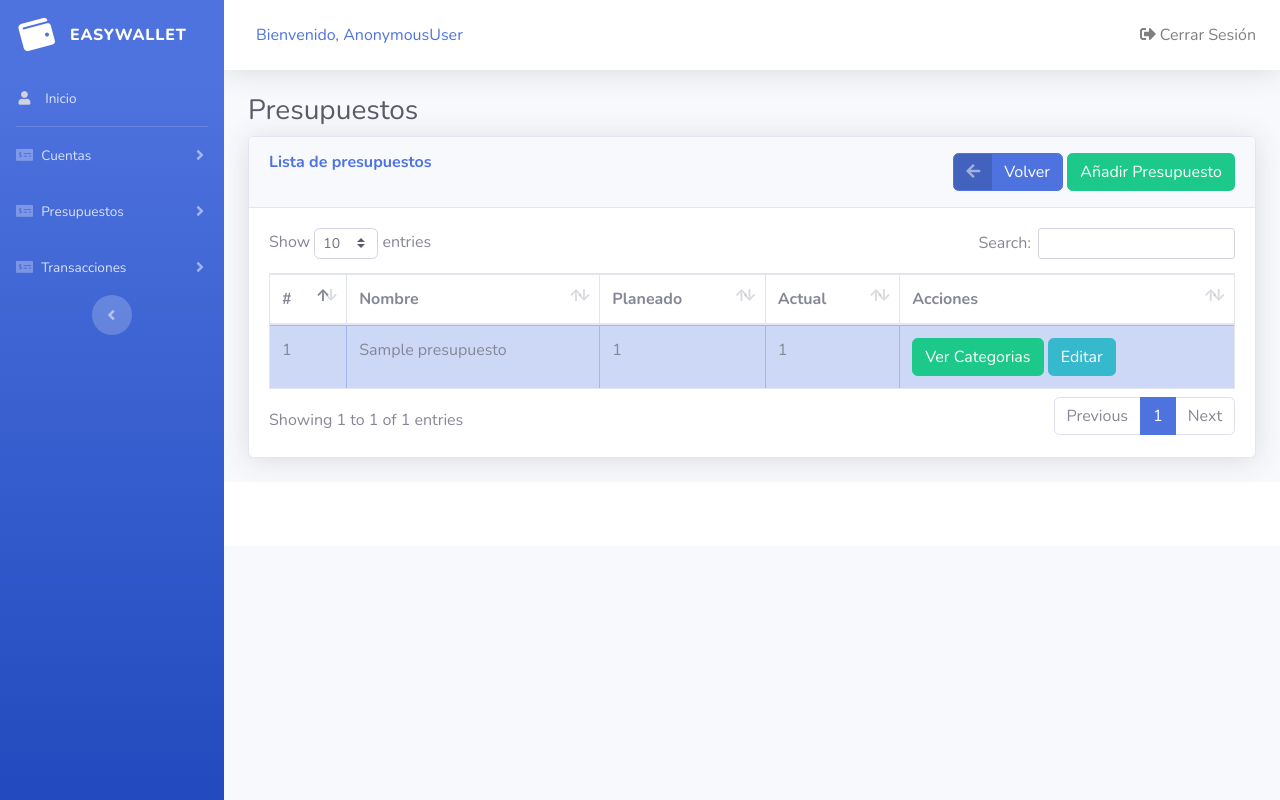
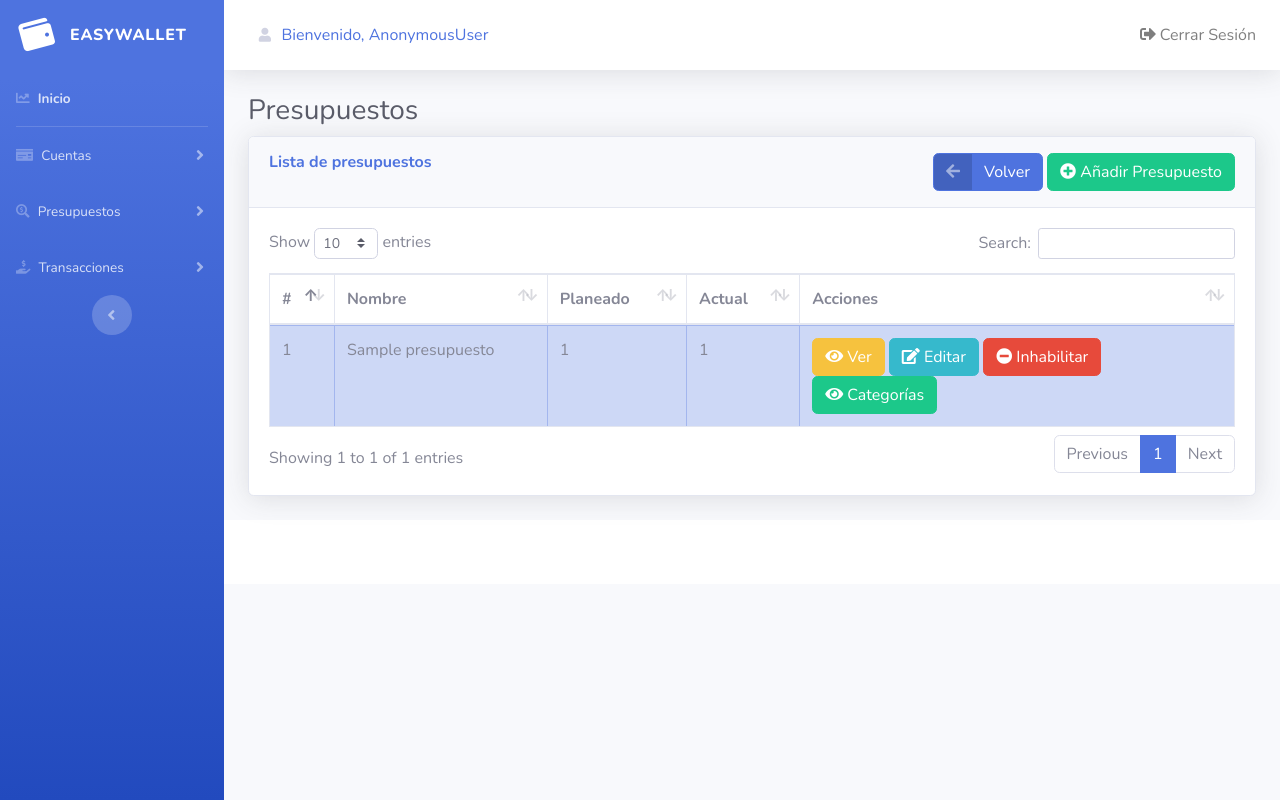
Before and after one commit to LeidyJr/EasyWallet, a Django app: template templates/presupuestos/listado_de_presupuestos.html in a window 1280 px wide. Run offline with Django 3.2, Linux system fonts and the light colour scheme; the template is opened without the code that fills it: most values are stand-ins (such as "Sample title", 1, 10 or a date in 2020); some libraries are stand-ins or nearby versions.

Commit message:
Cambio de íconos, agregados enlaces de inicio a cuentas y presupuestos, creados botones de ver, queda pendiente cuadrarles las urls

```diff
--- a/apps/presupuestos/models.py
+++ b/apps/presupuestos/models.py
@@ -8,11 +8,16 @@ class Presupuesto(models.Model):
 		('Egreso','Egreso'),
 		('Ingreso','Ingreso'),
 		)
+	ESTADOS=(
+		('Activo','Activo'),
+		('Inactivo','Inactivo'),
+		)
 	nombre = models.CharField(max_length=15, verbose_name="Nombre del presupuesto")#universidad
 	mes = models.DateField(editable=False)#agosto
 	total_planeado = models.IntegerField()
 	total_actual =models.IntegerField()
 	tipo = models.CharField(max_length=20,choices=TIPOS, default="Egreso")
+	estado = models.CharField(max_length=20,choices=ESTADOS, default="Activo")
 	usuario = models.ForeignKey(User, related_name="presupuestos_del_usuario", on_delete=models.CASCADE)
 
 	def __str__(self):
--- a/apps/presupuestos/urls.py
+++ b/apps/presupuestos/urls.py
@@ -11,6 +11,7 @@ urlpatterns = [
     url(regex=r"^registrar$", view=crear_presupuesto, name="registrar_presupuesto"),
     url(regex=r"^listado$", view=mis_presupuestos, name="listado_de_presupuestos"),
     url(r'^editar/(?P<pk>\d+)/$', view=EditarPresupuesto.as_view(), name='editar_presupuesto'),
+    url(r'^desactivar/(?P<id_presupuesto>\d+)/$', view=desactivar_presupuesto, name='desactivar_presupuesto'),
     url(regex=r"^registrar_categoria/(?P<id_presupuesto>[\w-]+)$", view=crear_categoria, name="registrar_categoria"),
     url(regex=r"^listado_de_categorias/(?P<id_presupuesto>[\w-]+)$", view=listado_de_categorias_del_presupuesto, name="listado_de_categorias"),
     url(regex=r"^editar_categoria/(?P<pk>[\w-]+)$", view=EditarCategoriaF, name="editar_categoria"),
--- a/apps/usuarios/views.py
+++ b/apps/usuarios/views.py
@@ -34,7 +34,7 @@ def signup(request):
 
 def Inicio(request):
     cuentas = request.user.cuentas_del_usuario.filter(estado='Activa')
-    presupuestos = request.user.presupuestos_del_usuario.all()#mes__month=3
+    presupuestos = request.user.presupuestos_del_usuario.filter(estado="Activo")#mes__month=3
     contexto = {'cuentas':cuentas,'presupuestos':presupuestos}
     print("inicio")
     print(contexto)
@@ -46,7 +46,7 @@ def presupuestos_serialize(presupuesto):
     return {'nombre':presupuesto.nombre, 'total_planeado':presupuesto.total_planeado, 'total_actual':presupuesto.total_actual, 'categorias':categorias}
 
 def getGraficPie(request):
-    presupuestos = request.user.presupuestos_del_usuario.all()
+    presupuestos = request.user.presupuestos_del_usuario.filter(estado="Activo")
     presupuestos = [ presupuestos_serialize(presupuesto) for presupuesto in presupuestos ]
     return HttpResponse(json.dumps(presupuestos,cls=DjangoJSONEncoder), content_type = "application/json")
 
--- a/ds2/settings.py
+++ b/ds2/settings.py
@@ -192,5 +192,5 @@ MESSAGE_TAGS = {
 SITE_ID = 1
 
 
-LOGIN_REDIRECT_URL = 'cuentas:listado_de_cuentas'
+LOGIN_REDIRECT_URL = 'usuarios:inicio'
 LOGOUT_REDIRECT_URL = 'login'
--- a/templates/base/base.html
+++ b/templates/base/base.html
@@ -44,8 +44,8 @@
       </a>
       <li class="nav-item">
         <a class="nav-link" href="{% url 'usuarios:inicio' %}">
-          <i class="fas fa-user fa-sm fa-fw mr-2 text-gray-400"></i>
-          <span>Inicio</span></a>
+          <i class="fas fa-chart-line"></i>
+          <span><b> Inicio </b></span></a>
       </li>
 
       <!-- Divider -->
@@ -53,7 +53,7 @@
       <!-- Nav Item - Event Menu -->
       <li class="nav-item">
       <a class="nav-link collapsed" href="#" data-toggle="collapse" data-target="#collapseTwo" aria-expanded="true" aria-controls="collapseTwo">
-          <i class="fas fa-money-check-alt"></i>
+          <i class="fas fa-money-check"></i>
           <span>Cuentas</span>
         </a>
         <div id="collapseTwo" class="collapse" aria-labelledby="headingTwo" data-parent="#accordionSidebar">
@@ -67,7 +67,7 @@
       <!-- Nav Item - Event Menu -->
       <li class="nav-item">
       <a class="nav-link collapsed" href="#" data-toggle="collapse" data-target="#collapseTwo1" aria-expanded="true" aria-controls="collapseTwo">
-          <i class="fas fa-money-check-alt"></i>
+          <i class="fas fa-search-dollar"></i>
           <span>Presupuestos</span>
         </a>
         <div id="collapseTwo1" class="collapse" aria-labelledby="headingTwo" data-parent="#accordionSidebar">
@@ -81,7 +81,7 @@
       <!-- Nav Item - Event Menu -->
       <li class="nav-item">
       <a class="nav-link collapsed" href="#" data-toggle="collapse" data-target="#collapseTwo2" aria-expanded="true" aria-controls="collapseTwo">
-          <i class="fas fa-money-check-alt"></i>
+          <i class="fas fa-hand-holding-usd"></i>
           <span>Transacciones</span>
         </a>
         <div id="collapseTwo2" class="collapse" aria-labelledby="headingTwo" data-parent="#accordionSidebar">
@@ -110,7 +110,7 @@
 
         <nav class="navbar navbar-expand navbar-light bg-white topbar mb-0 static-top shadow">
           <a class="sidebar-brand d-flex align-items-center justify-content-center" href="#">
-              <div class="sidebar-brand-text mx-3">Bienvenido, {{request.user}} </div>
+              <div class="sidebar-brand-text mx-3"> <i class="fas fa-user fa-sm fa-fw mr-2 text-gray-400"></i>Bienvenido, {{request.user}} </div>
             </a>
           <ul class="navbar-nav ml-auto">
             <a class="nav-link" href="{% url 'logout' %}" data-toggle="modal" data-target="#logoutModal">
--- a/templates/presupuestos/listado_de_categorias.html
+++ b/templates/presupuestos/listado_de_categorias.html
@@ -19,7 +19,7 @@
                 </div>
                 <div class="col align-items-right">
                 <span class="float-right">
-                <a href="{% url 'presupuestos:listado_de_presupuestos' %}" class="btn btn-primary btn-icon-split"><span class="icon text-white-50"><i class="fas fa-arrow-left"></i></span><span class="text">Volver</span></a> <a class="btn btn-success" href="{% url 'presupuestos:registrar_categoria' id_presupuesto %}"> <span class="text">Añadir Categoría</span></a>
+                <a href="{% url 'presupuestos:listado_de_presupuestos' %}" class="btn btn-primary btn-icon-split"><span class="icon text-white-50"><i class="fas fa-arrow-left"></i></span><span class="text">Volver</span></a> <a class="btn btn-success" href="{% url 'presupuestos:registrar_categoria' id_presupuesto %}"> <span class="text"><i class="fas fa-plus-circle"></i> Añadir Categoría</span></a>
                 </span>
 
                 </div>
@@ -48,7 +48,7 @@
                             <td>{{ categoria.planeado }}</td>
                             <td>{{ categoria.actual }}</td>
                             <td>{{ categoria.diferencia }}</td>
-                            <td><a class="btn btn-info" href="{% url 'presupuestos:editar_categoria' categoria.id %}">Editar</a>
+                            <td><a class="btn btn-info" href="{% url 'presupuestos:editar_categoria' categoria.id %}"><i class="fas fa-edit"></i> Editar</a>
                             </td>
 
                         </tr>
@@ -66,4 +66,4 @@
         </div>
         <!-- /.container-fluid -->
 
-{% endblock %}categorías
+{% endblock %}
--- a/templates/presupuestos/listado_de_presupuestos.html
+++ b/templates/presupuestos/listado_de_presupuestos.html
@@ -19,7 +19,7 @@
                 </div>
                 <div class="col align-items-right">
                     <span class="float-right">
-                      <a href="{% url 'usuarios:inicio' %}" class="btn btn-primary btn-icon-split"><span class="icon text-white-50"><i class="fas fa-arrow-left"></i></span><span class="text">Volver</span></a> <a class="btn btn-success" href="{% url 'presupuestos:registrar_presupuesto' %}"> <span class="text">Añadir Presupuesto</span></a>
+                      <a href="{% url 'usuarios:inicio' %}" class="btn btn-primary btn-icon-split"><span class="icon text-white-50"><i class="fas fa-arrow-left"></i></span><span class="text">Volver</span></a> <a class="btn btn-success" href="{% url 'presupuestos:registrar_presupuesto' %}"> <span class="text"><i class="fas fa-plus-circle"></i> Añadir Presupuesto</span></a>
                     </span>
                 </div>
               </div>
@@ -44,10 +44,31 @@
                             <td>{{ presupuesto.nombre }}</td>
                             <td>{{ presupuesto.total_planeado }}</td>
                             <td>{{ presupuesto.total_actual }}</td>
-                            <td>
-                              <a class="btn btn-icon-split btn-success" href="{% url 'presupuestos:listado_de_categorias' presupuesto.id %}"><span class="text">Ver Categorias</span></a>
-                              <a class="btn btn-info" href="{% url 'presupuestos:editar_presupuesto' presupuesto.id %}">Editar</a>
-                                <!--<a class="btn btn-info" href="{% url 'presupuestos:registrar_categoria' presupuesto.id %}"> + Categoría</a>-->
+                            <td width="45%">
+                              <a class="btn btn-warning" href="{% url 'presupuestos:editar_presupuesto' presupuesto.id %}"><i class="fas fa-eye"></i> Ver</a>
+                              <a class="btn btn-info" href="{% url 'presupuestos:editar_presupuesto' presupuesto.id %}"><i class="fas fa-edit"></i> Editar</a>
+                              <a class="btn btn-danger" href="{% url 'presupuestos:desactivar_presupuesto' presupuesto.id %}" data-toggle="modal" data-target="#confirmationModal"><i class="fas fa-minus-circle"></i> Inhabilitar</a>
+                              <a class="btn btn-icon-split btn-success" href="{% url 'presupuestos:listado_de_categorias' presupuesto.id %}"><span class="text"><i class="fas fa-eye"></i> Categorías</span></a>
+
+                              <div class="modal fade" id="confirmationModal" tabindex="-1" role="dialog" aria-labelledby="exampleModalLabel" aria-hidden="true">
+                                <div class="modal-dialog" role="document">
+                                  <div class="modal-content">
+                                    <div class="modal-header">
+                                    <h5 class="modal-title" id="exampleModalLabel">¿Inhabilitar?</h5>
+                                    <button class="close" type="button" data-dismiss="modal" aria-label="Close">
+                                      <span aria-hidden="true">×</span>
+                                    </button>
+                                    </div>
+                                  <div class="modal-body">¿Está Seguro que desea inhabilitar el presupuesto <b>{{ presupuesto.nombre }}</b>?</div>
+                                  <div class="modal-footer">
+                                    <button class="btn btn-secondary" type="button" data-dismiss="modal">Cancelar</button>
+                                    <a class="btn btn-danger" href=" {% url 'presupuestos:desactivar_presupuesto' 1 %}">Inhabilitar</a>
+                                  </div>
+                                </div>
+                              </div>
+                            </div>
+
+
                             </td>
                         </tr>
                         {% endfor %}
@@ -63,4 +84,5 @@
         </div>
         <!-- /.container-fluid -->
 
+
 {% endblock %}
```
Also changed, not shown: apps/presupuestos/views.py (+7 -2 lines), templates/cuentas/listado_de_cuentas.html (+4 -3 lines), templates/registration/login.html (+17 -1 lines), templates/usuarios/inicio.html (+3 -17 lines).
